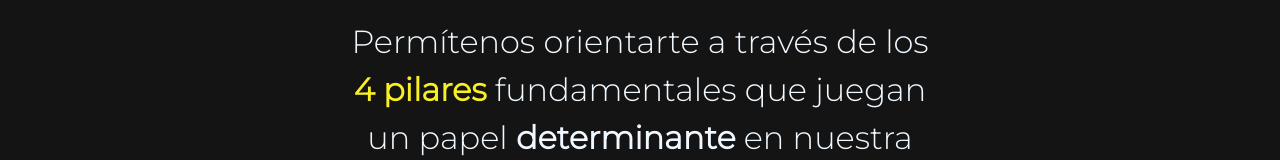
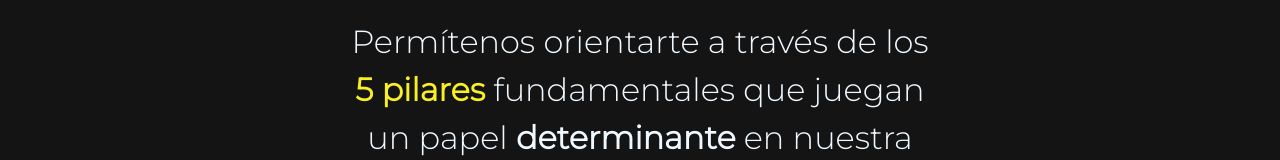
Before and after one commit to AlejandroFerrera/Proyecto-Fit, a plain HTML site: page index.html in a window 1280 px wide. Shown: the part 278-438 px from the top of the page. Drawn offline with nearby package versions, Linux system fonts and the light colour scheme.

Commit message:
otro test

```diff
--- a/index.html
+++ b/index.html
@@ -45,7 +45,7 @@
   <section class="w-50 mx-auto text-center pt-5 " id="bienvenida">
     <h1 class="p-3 fs-1 border-top border-bottom border-3"><span>La guía</span> que necesitas para comenzar un cambio.
     </h1>
-    <p class="p-4 fs-2">Permítenos orientarte a través de los <span>4 pilares</span> fundamentales que juegan un papel
+    <p class="p-4 fs-2">Permítenos orientarte a través de los <span>5 pilares</span> fundamentales que juegan un papel
       <b>determinante</b> en nuestra salud:
     </p>
   </section>
```
